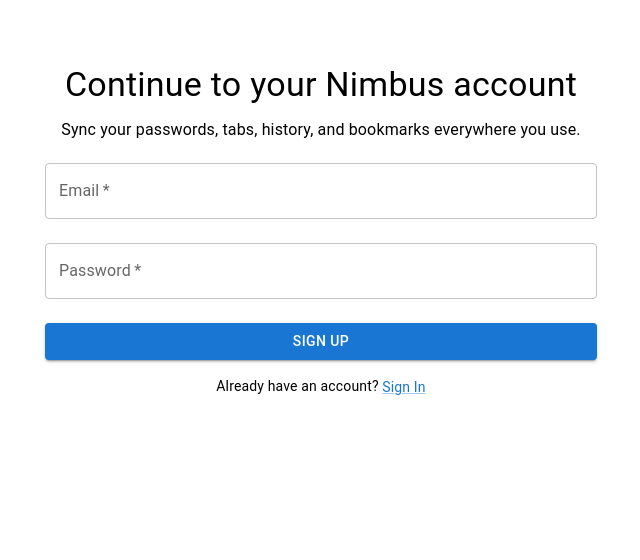
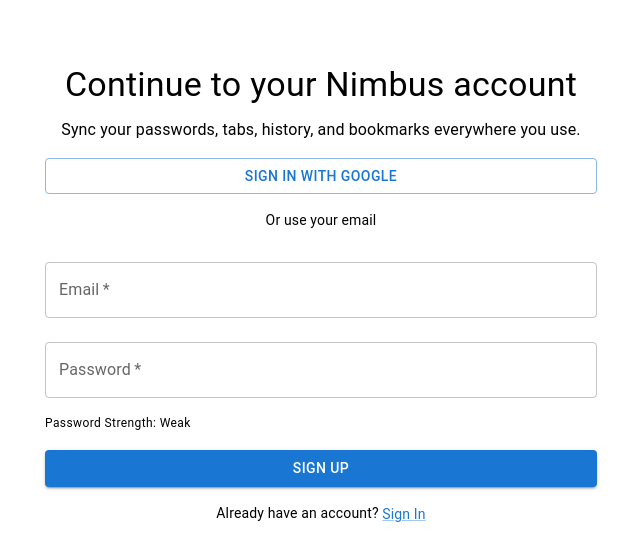
Before and after one commit to segunOluwatayo/nimbus-browser-backend, a React (Create React App) app in the folder frontend/: page / in a window 1280 px wide. Both pictures are taken after a click on the button "Sign Up". Shown: the top 560 px of the page, without its empty margins (319-959 px from the left). Built offline with nearby package versions, Linux system fonts and the light colour scheme; no server answers; the HTML template or start-up script is replaced by a standard one.

Commit message:
Enhance Login component with password strength validation, loading state, and Google sign-in option

```diff
--- a/frontend/src/pages/Login.js
+++ b/frontend/src/pages/Login.js
@@ -1,8 +1,17 @@
-// src/pages/Login.js
-import React, { useState, useContext } from 'react';
-import { Container, Typography, TextField, Button, Link } from '@mui/material';
+import React, { useState, useContext, useEffect } from 'react';
+import { Container, Typography, TextField, Button, Link, CircularProgress, Box } from '@mui/material';
 import { AuthContext } from '../context/AuthContext';
 import { useNavigate } from 'react-router-dom';
+
+function getPasswordStrength(password) {
+  if (password.length < 8) return 'Weak';
+  const hasLetters = /[A-Za-z]/.test(password);
+  const hasNumbers = /[0-9]/.test(password);
+  const hasSpecial = /[!@#$%^&*]/.test(password);
+  if (hasLetters && hasNumbers && hasSpecial) return 'Strong';
+  if (hasLetters && hasNumbers) return 'Medium';
+  return 'Weak';
+}
 
 function Login() {
   const { login, signup } = useContext(AuthContext);
@@ -10,17 +19,39 @@
   const [email, setEmail] = useState('');
   const [password, setPassword] = useState('');
   const [isSignUp, setIsSignUp] = useState(false);
+  const [error, setError] = useState('');
+  const [loading, setLoading] = useState(false);
+  const [passwordStrength, setPasswordStrength] = useState('');
+
+  useEffect(() => {
+    setPasswordStrength(getPasswordStrength(password));
+  }, [password]);
 
   const handleSubmit = async (e) => {
     e.preventDefault();
+    setError('');
+    setLoading(true);
+    try {
       if (isSignUp) {
-      // Simulate signup (replace with actual API call)
+        // Validate password strength during sign up
+        if (passwordStrength === 'Weak') {
+          throw new Error('Password strength is weak. Please choose a stronger password.');
+        }
         await signup({ email, password });
       } else {
-      // Simulate login (replace with actual API call)
         await login({ email, password });
       }
       navigate('/dashboard');
+    } catch (err) {
+      setError(err.message);
+    } finally {
+      setLoading(false);
+    }
+  };
+
+  const handleGoogleSignIn = () => {
+    // Redirect to the backend endpoint for Google OAuth.
+    window.location.href = process.env.REACT_APP_API_URL + '/api/auth/google';
   };
 
   return (
@@ -30,6 +61,14 @@
       </Typography>
       <Typography variant="body1" gutterBottom>
         Sync your passwords, tabs, history, and bookmarks everywhere you use.
+      </Typography>
+      <Box mt={2}>
+        <Button variant="outlined" color="primary" fullWidth onClick={handleGoogleSignIn}>
+          Sign in with Google
+        </Button>
+      </Box>
+      <Typography variant="body2" style={{ margin: '1rem 0' }}>
+        Or use your email
       </Typography>
       <form onSubmit={handleSubmit}>
         <TextField
@@ -50,17 +89,25 @@
           onChange={(e) => setPassword(e.target.value)}
           required
         />
-        <Button type="submit" variant="contained" color="primary" fullWidth style={{ marginTop: '1rem' }}>
-          {isSignUp ? 'Sign Up' : 'Sign In'}
+        {isSignUp && (
+          <Typography variant="caption" display="block" style={{ textAlign: 'left', marginTop: '0.5rem' }}>
+            Password Strength: {passwordStrength}
+          </Typography>
+        )}
+        {error && (
+          <Typography variant="body2" color="error" style={{ marginTop: '0.5rem' }}>
+            {error}
+          </Typography>
+        )}
+        <Box mt={2}>
+          <Button type="submit" variant="contained" color="primary" fullWidth disabled={loading}>
+            {loading ? <CircularProgress size={24} /> : (isSignUp ? 'Sign Up' : 'Sign In')}
           </Button>
+        </Box>
       </form>
       <Typography variant="body2" style={{ marginTop: '1rem' }}>
         {isSignUp ? 'Already have an account?' : "Don't have an account?"}{' '}
-        <Link
-          component="button"
-          variant="body2"
-          onClick={() => setIsSignUp(!isSignUp)}
-        >
+        <Link component="button" variant="body2" onClick={() => setIsSignUp(!isSignUp)}>
           {isSignUp ? 'Sign In' : 'Sign Up'}
         </Link>
       </Typography>
```
Lines whose indentation alone changed are shown as unchanged.
